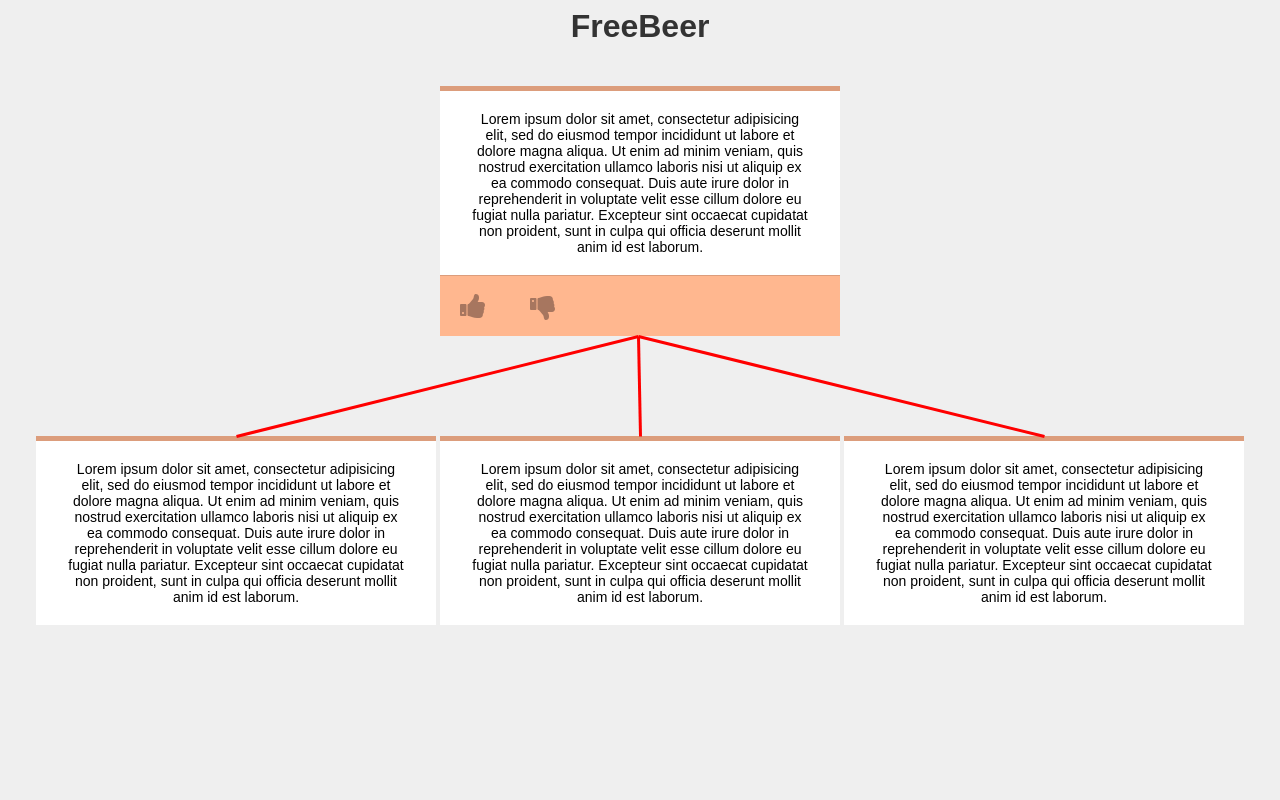
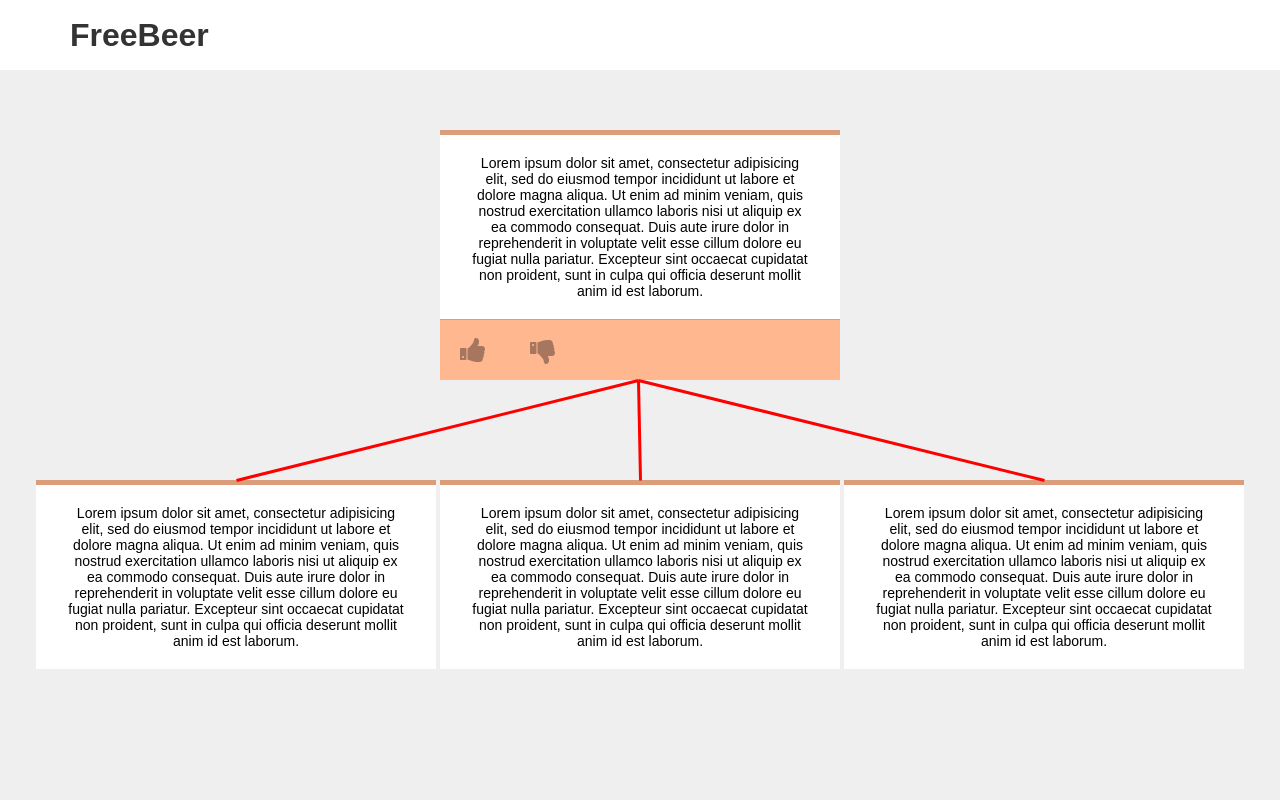
Before and after one commit to Everybit-legacy/everybit.js, a PHP site: page / in a window 1280 px wide. Run offline with PHP 8.4, Linux system fonts and the light colour scheme; some libraries are stand-ins or nearby versions.

Commit message:
Add header styles

```diff
--- a/styles/styles.css
+++ b/styles/styles.css
@@ -1,4 +1,12 @@
 @charset "utf-8";
+
+body,
+html {
+	height: 100%;
+	width: 100%;
+	padding: 0;
+	margin: 0;
+}
 
 body {
 	background: #efefef;
@@ -27,10 +35,21 @@ body {
 	text-align: left;
 }
 
+header {
+	background-color: #fff;
+	height: 70px;
+	margin-bottom: 40px;
+}
+
 header h1 {
+	display: inline-block;
 	font-family: sans-serif;
 	text-align: center;
 	color: #333;
+	height: 70px;
+	line-height: 70px;
+	vertical-align: middle;
+	margin: 0 70px;
 }
 
 .children, .parent {
```
